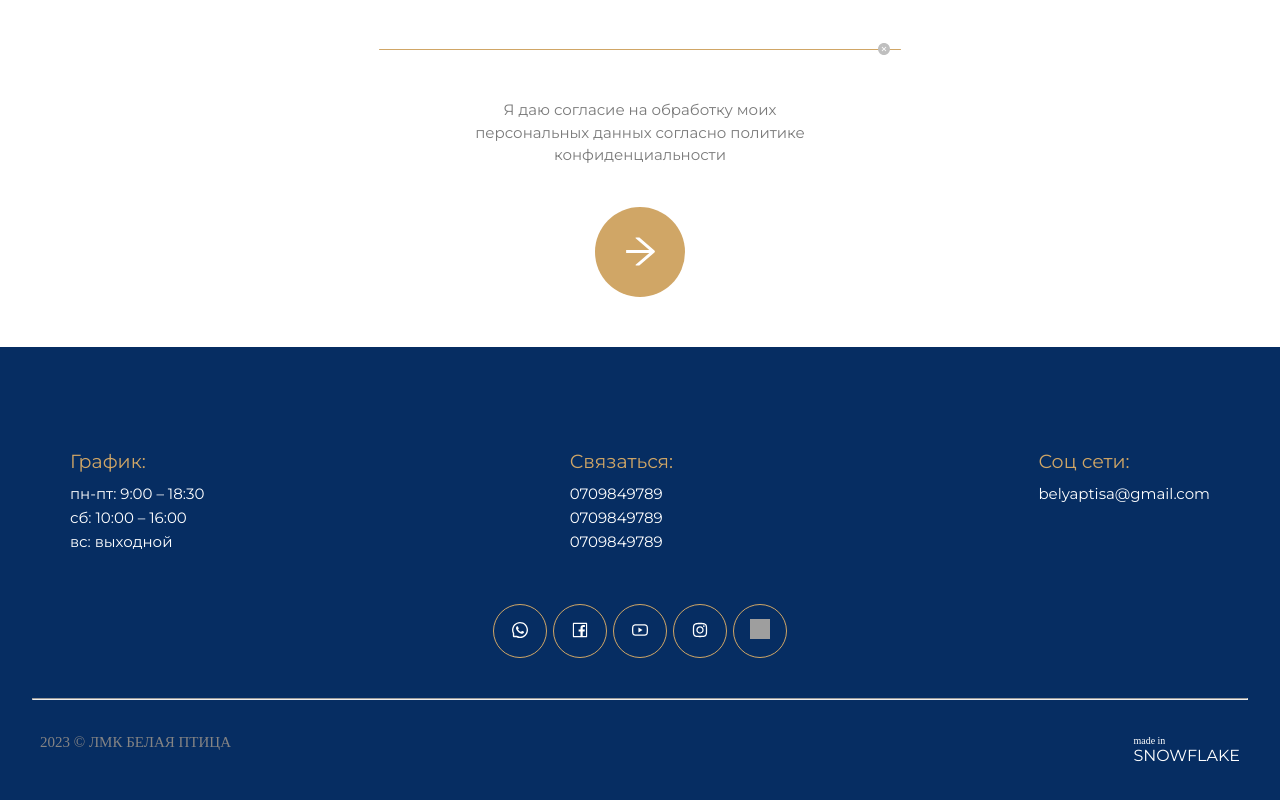
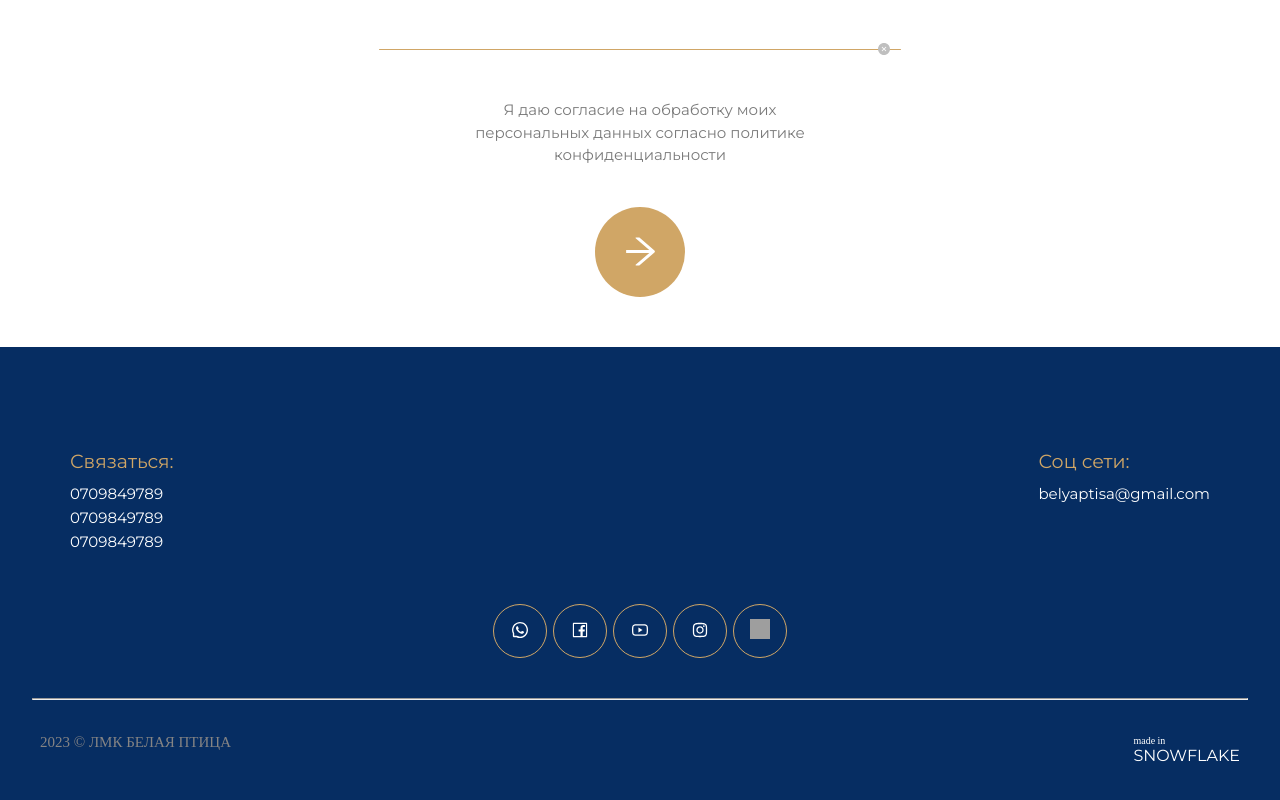
Before and after one commit to pipisasa/white-bird-front, a Next.js app: page / in a window 1280 px wide. Shown: the part 6004-6804 px from the top of the page. Built offline with nearby package versions, Linux system fonts and the light colour scheme; no server answers; grey boxes are pictures that could not be loaded.

Commit message:
production

```diff
--- a/components/Footer/Footer.jsx
+++ b/components/Footer/Footer.jsx
@@ -12,13 +12,6 @@ const Footer = () => {
   return (
     <div id="footer" className={s.footer}>
       <div className={s.footer_contents}>
-        <div className={s.footer_content}>
-          <h5>График:</h5>
-
-          <p>пн-пт: 9:00 – 18:30</p>
-          <p>сб: 10:00 – 16:00</p>
-          <p>вс: выходной</p>
-        </div>
 
         <div className={s.footer_content}>
           <h5>Связаться:</h5>
```
